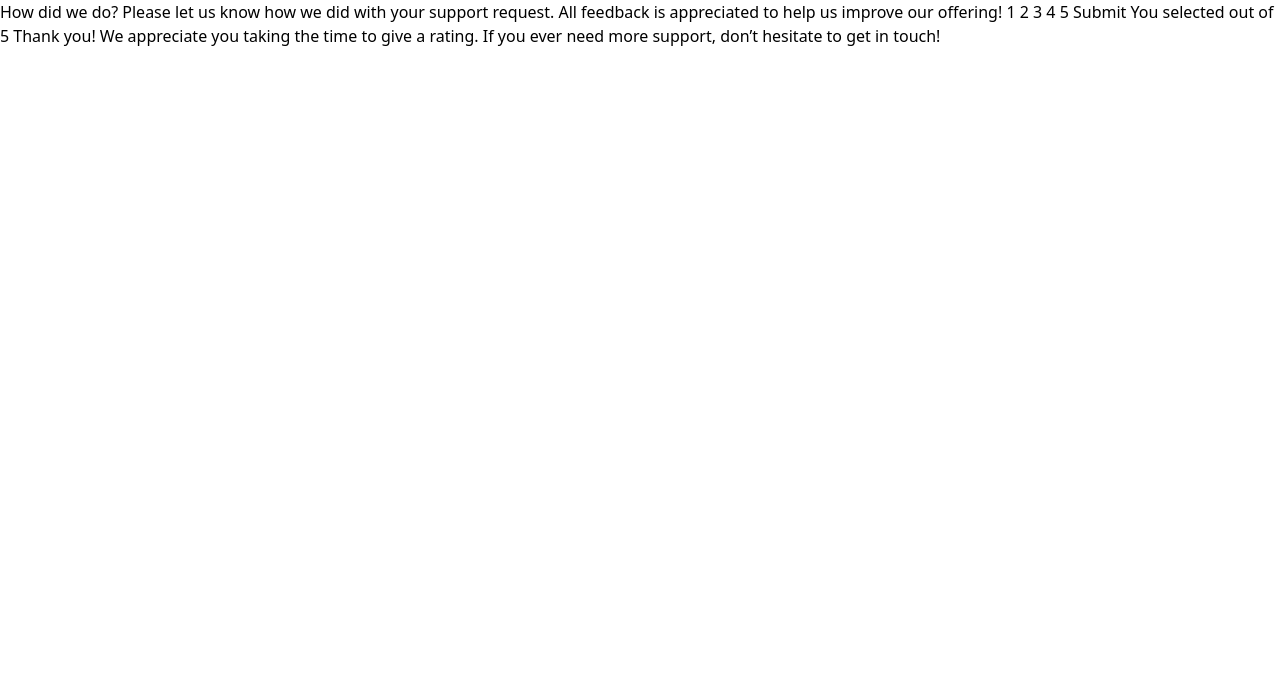
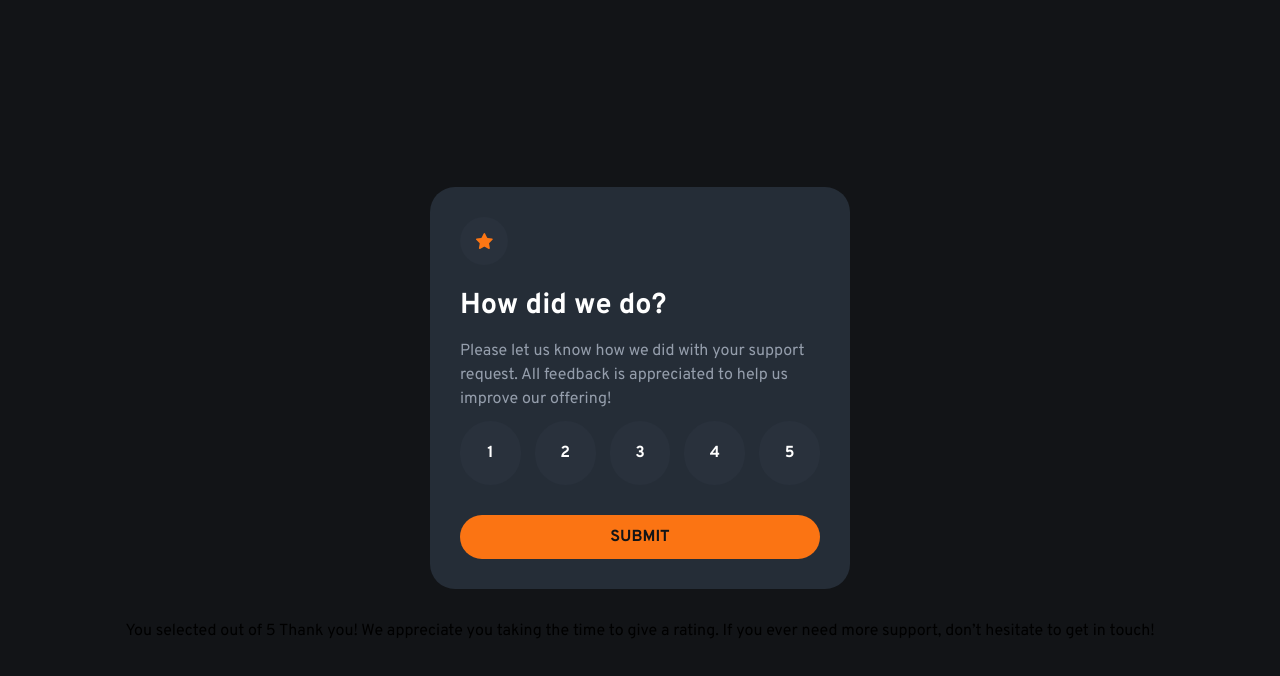
Before and after one commit to xStephx/interactive-rating-component-challenge, a plain HTML site: page index.html in a window 1280 px wide. Drawn offline with nearby package versions, Linux system fonts and the light colour scheme.

Commit message:
added style on Rating state

```diff
--- a/index.html
+++ b/index.html
@@ -16,19 +16,28 @@
   <!-- Title -->
   <title>Frontend Mentor | Interactive rating component</title>
 </head>
-<body>
-
+<body class="bg-VeryDarkBlue font-Overpass h-screen flex flex-col items-center justify-center">
   <!-- Rating state start -->
-
-  How did we do?
-
-  Please let us know how we did with your support request. All feedback is appreciated
-  to help us improve our offering!
-
-  1 2 3 4 5
-
-  Submit
-
+   <section class="flex flex-col justify-center bg-DarkBlue max-w-[420px] m-[30px] md:p-[30px] p-[20px] rounded-[25px]">
+    <div class="flex items-center justify-center bg-[rgb(41,49,60)] w-12 h-12 rounded-full mb-[20px]">
+      <img src="assets/images/icon-star.svg" alt="Icon Star">
+    </div>
+    <div>
+      <h1 class="text-White font-bold text-[1.8rem]">How did we do?</h1>
+      <p class="text-LightGrey md:text-base text-sm my-[10px]">
+        Please let us know how we did with your support request. All feedback is appreciated
+        to help us improve our offering!
+      </p>
+    </div>
+    <div class="flex items-center justify-center md:space-x-3.5 space-x-4">
+      <button class="transition-all	duration-300 ease-in-out hover:bg-Orange bg-[rgb(41,49,60)] md:w-16 w-11 md:h-16 h-11 hover:text-DarkBlue text-White rounded-full font-bold md:text-base text-sm">1</button>
+      <button class="transition-all	duration-300 ease-in-out hover:bg-Orange bg-[rgb(41,49,60)] md:w-16 w-11 md:h-16 h-11 hover:text-DarkBlue text-White rounded-full font-bold md:text-base text-sm">2</button>
+      <button class="transition-all	duration-300 ease-in-out hover:bg-Orange bg-[rgb(41,49,60)] md:w-16 w-11 md:h-16 h-11 hover:text-DarkBlue text-White rounded-full font-bold md:text-base text-sm">3</button>
+      <button class="transition-all	duration-300 ease-in-out hover:bg-Orange bg-[rgb(41,49,60)] md:w-16 w-11 md:h-16 h-11 hover:text-DarkBlue text-White rounded-full font-bold md:text-base text-sm">4</button>
+      <button class="transition-all	duration-300 ease-in-out hover:bg-Orange bg-[rgb(41,49,60)] md:w-16 w-11 md:h-16 h-11 hover:text-DarkBlue text-White rounded-full font-bold md:text-base text-sm">5</button>
+    </div>
+    <button class="transition-all	duration-300 ease-in-out hover:bg-White bg-Orange text-VeryDarkBlue text-base uppercase font-bold rounded-full py-[10px] mt-[30px]">Submit</button>
+   </section>
   <!-- Rating state end -->
 
   <!-- Thank you state start -->
```
